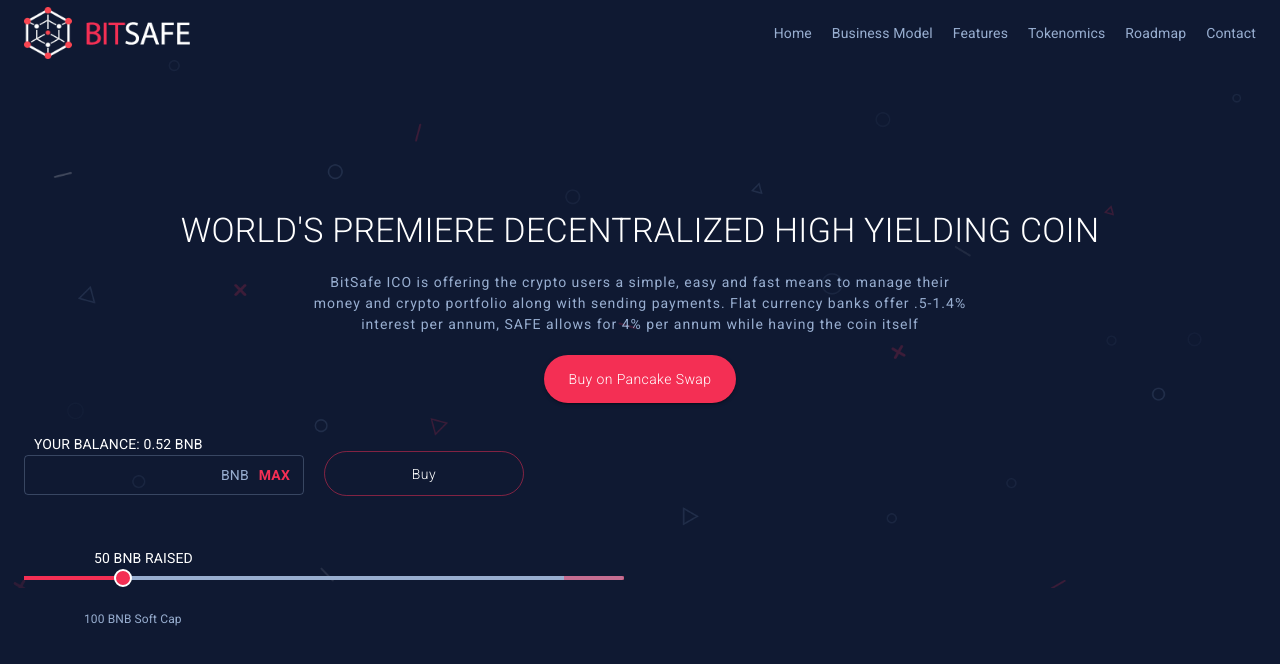
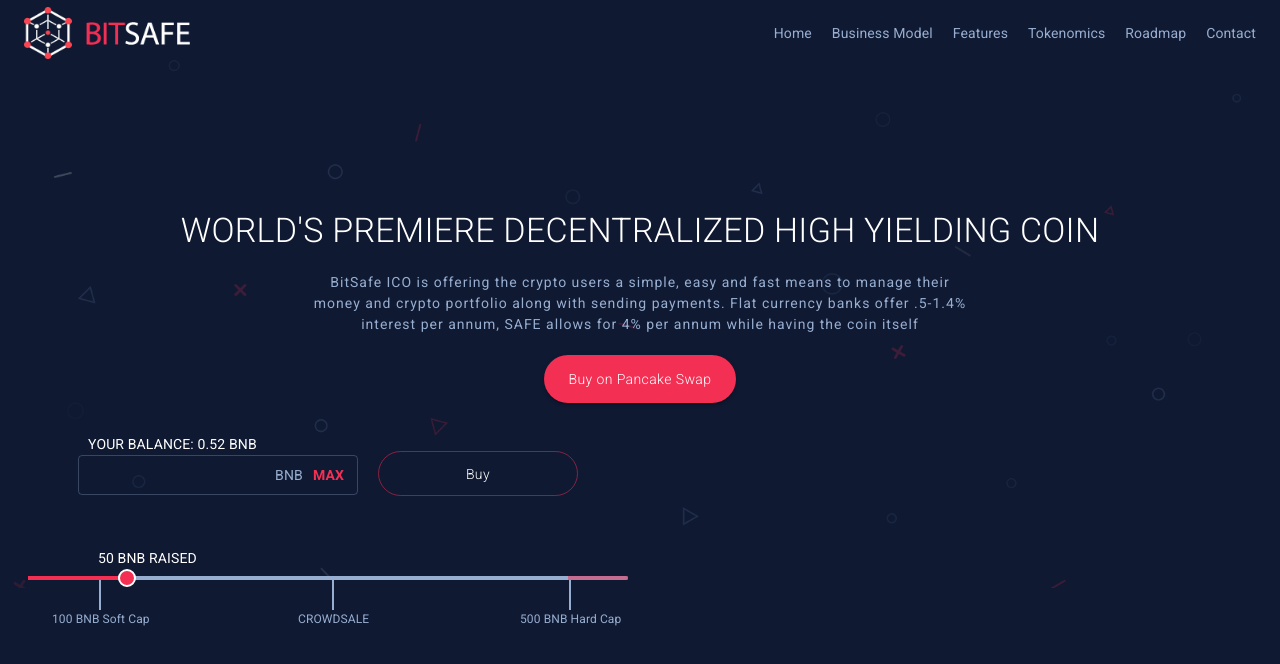
Before and after one commit to saqlain1020/bitsave-token, a React (Create React App) app: page / in a window 1280 px wide. Shown: the top 664 px of the page. Built offline with nearby package versions, Linux system fonts and the light colour scheme.

Commit message:
Timeline slide done

```diff
--- a/src/Components/Balance/Balance.jsx
+++ b/src/Components/Balance/Balance.jsx
@@ -5,7 +5,7 @@
 const useStyles = makeStyles((theme) => ({
   root: {
     display: "flex",
-    justifyContent: "center",
+    alignItems: "center",
     flexFlow: "column",
     marginTop: 30,
   },
--- a/src/Components/TimelineSlide/TimelineSlide.jsx
+++ b/src/Components/TimelineSlide/TimelineSlide.jsx
@@ -51,15 +51,16 @@
     item:{
         position:"absolute",
         top:0,
-        left:"10%",
     },
     itemText:{
         fontSize:12,
     },
     line:{
-        width:1,
+        width:2,
         height:30,
-        backgroundColor: theme.palette.secondary.main
+        backgroundColor: "rgb(152,174,208)",
+        left:"calc(50% - 2px)",
+        position:"relative"
     }
 }))
 
@@ -91,7 +92,7 @@
             {/* width same as slide */}
             <div className={classes.itemsDiv}>
                 {/* item */}
-                <div className={classes.item}>
+                <div className={classes.item} style={{left:"4%"}}>
                     {/* Line */}
                     <div className={classes.line}></div>
                     {/* text */}
@@ -100,9 +101,24 @@
                     </Typography>
                 </div>
                 {/* item */}
-                <div></div>
+                <div className={classes.item} style={{left:"45%"}}>
+                    {/* Line */}
+                    <div className={classes.line}></div>
+                    {/* text */}
+                    <Typography color="secondary" className={classes.itemText}>
+                        CROWDSALE
+                    </Typography>
+                </div>
                 {/* item */}
-                <div></div>
+                <div className={classes.item} style={{left:"82%"}}>
+                    {/* Line */}
+                    <div className={classes.line}></div>
+                    {/* text */}
+                    <Typography color="secondary" className={classes.itemText}>
+                        500 BNB Hard Cap
+                    </Typography>
+                </div>
+
             </div>
         </div>
     )
```
